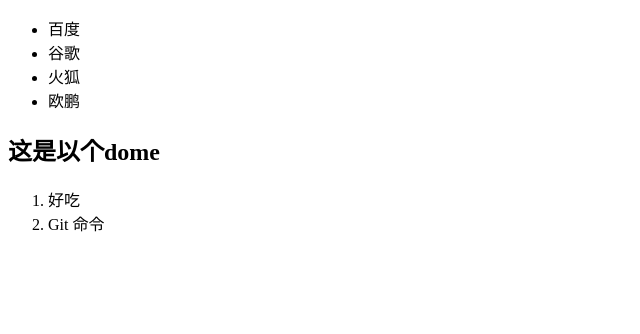
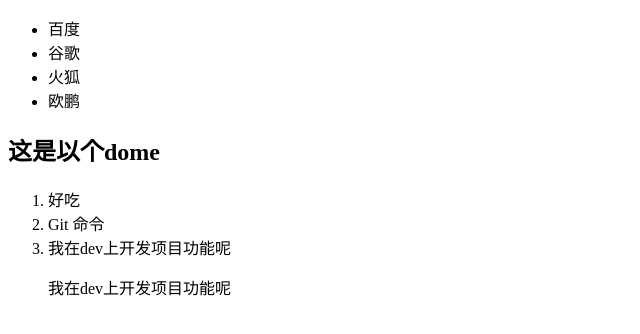
Before and after one commit to Stronger-kes/flex, a website: page Username.html in a window 1280 px wide. Shown: the whole page, without its empty margins (0-640 px from the left). Drawn offline with Linux system fonts and the light colour scheme.

Commit message:
在dev上修改了Username p

```diff
--- a/Username.html
+++ b/Username.html
@@ -22,6 +22,10 @@
         <ol>
             <li>好吃</li>
             <li>Git 命令</li>
+            <li>我在dev上开发项目功能呢</li>
+            <p>
+                我在dev上开发项目功能呢
+            </p>
         </ol>
     </div>
 </body>
```
